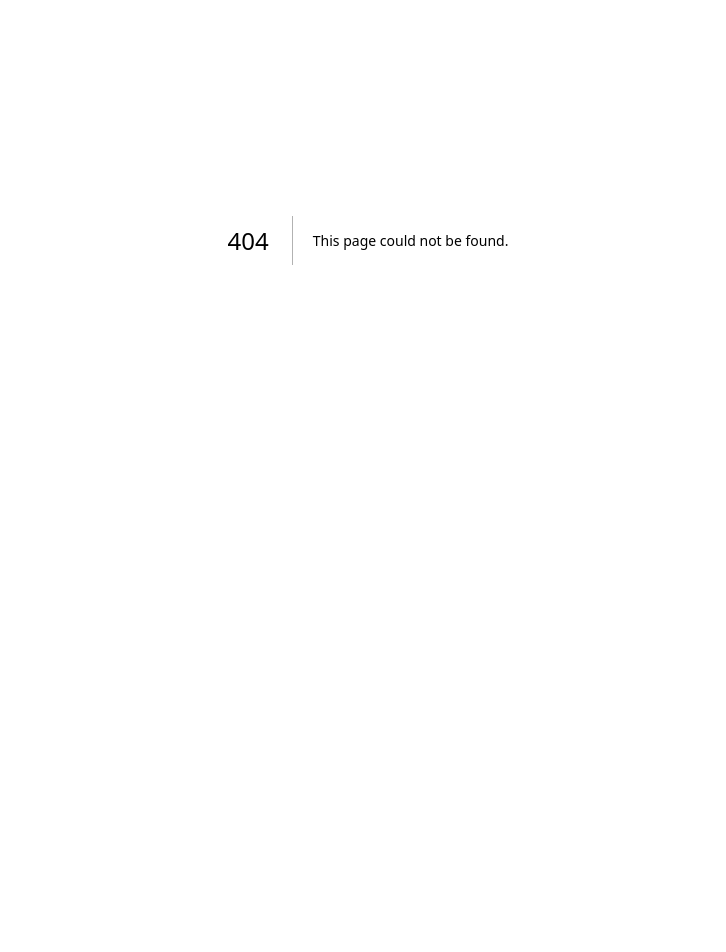
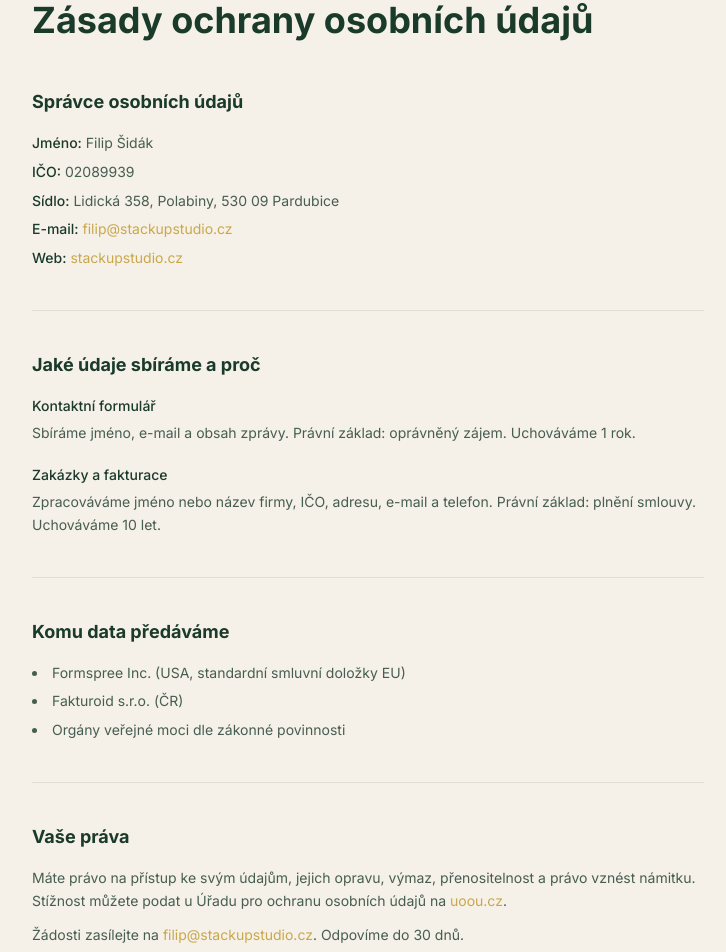
Before and after one commit to filipsidak-arch/stackup-studio-nextjs, a Next.js app: page /gdpr in a window 1280 px wide. Before the commit this address had no page. Shown: the part 160-1112 px from the top of the page, without its empty margins (272-998 px from the left). Before the commit the page ends 800 px from the top, so only its background shows below. Built offline with nearby package versions, Linux system fonts and the light colour scheme.

Commit message:
feat: GDPR stránka, odkaz v patičce

```diff
--- /dev/null
+++ b/app/gdpr/page.tsx
@@ -0,0 +1,133 @@
+import Navbar from "@/components/Navbar";
+
+export const metadata = {
+  title: "Zásady ochrany osobních údajů — Stackup Studio",
+};
+
+export default function GdprPage() {
+  return (
+    <>
+      <Navbar />
+      <main className="bg-[#f5f0e8] min-h-screen pt-32 pb-24 px-6">
+        <div className="max-w-2xl mx-auto">
+          <p className="text-[#c9a84c] text-sm font-medium tracking-[0.2em] uppercase mb-3">
+            Právní informace
+          </p>
+          <h1 className="text-3xl md:text-4xl font-bold text-[#1a3a2a] mb-12">
+            Zásady ochrany osobních údajů
+          </h1>
+
+          <div className="flex flex-col gap-10 text-[#1a3a2a]/80 text-sm leading-relaxed">
+
+            {/* Správce */}
+            <section>
+              <h2 className="text-lg font-bold text-[#1a3a2a] mb-4">Správce osobních údajů</h2>
+              <ul className="flex flex-col gap-1.5">
+                <li><span className="font-medium text-[#1a3a2a]">Jméno:</span> Filip Šidák</li>
+                <li><span className="font-medium text-[#1a3a2a]">IČO:</span> 02089939</li>
+                <li><span className="font-medium text-[#1a3a2a]">Sídlo:</span> Lidická 358, Polabiny, 530 09 Pardubice</li>
+                <li>
+                  <span className="font-medium text-[#1a3a2a]">E-mail:</span>{" "}
+                  <a href="mailto:filip@stackupstudio.cz" className="text-[#c9a84c] hover:underline">
+                    filip@stackupstudio.cz
+                  </a>
+                </li>
+                <li>
+                  <span className="font-medium text-[#1a3a2a]">Web:</span>{" "}
+                  <a href="https://stackupstudio.cz" target="_blank" rel="noopener noreferrer" className="text-[#c9a84c] hover:underline">
+                    stackupstudio.cz
+                  </a>
+                </li>
+              </ul>
+            </section>
+
+            <div className="border-t border-[#1a3a2a]/10" />
+
+            {/* Jaké údaje */}
+            <section>
+              <h2 className="text-lg font-bold text-[#1a3a2a] mb-4">Jaké údaje sbíráme a proč</h2>
+              <div className="flex flex-col gap-5">
+                <div>
+                  <p className="font-medium text-[#1a3a2a] mb-1">Kontaktní formulář</p>
+                  <p>Sbíráme jméno, e-mail a obsah zprávy. Právní základ: oprávněný zájem. Uchováváme 1 rok.</p>
+                </div>
+                <div>
+                  <p className="font-medium text-[#1a3a2a] mb-1">Zakázky a fakturace</p>
+                  <p>Zpracováváme jméno nebo název firmy, IČO, adresu, e-mail a telefon. Právní základ: plnění smlouvy. Uchováváme 10 let.</p>
+                </div>
+              </div>
+            </section>
+
+            <div className="border-t border-[#1a3a2a]/10" />
+
+            {/* Příjemci */}
+            <section>
+              <h2 className="text-lg font-bold text-[#1a3a2a] mb-4">Komu data předáváme</h2>
+              <ul className="flex flex-col gap-1.5 list-disc list-inside">
+                <li>Formspree Inc. (USA, standardní smluvní doložky EU)</li>
+                <li>Fakturoid s.r.o. (ČR)</li>
+                <li>Orgány veřejné moci dle zákonné povinnosti</li>
+              </ul>
+            </section>
+
+            <div className="border-t border-[#1a3a2a]/10" />
+
+            {/* Práva */}
+            <section>
+              <h2 className="text-lg font-bold text-[#1a3a2a] mb-4">Vaše práva</h2>
+              <p className="mb-3">
+                Máte právo na přístup ke svým údajům, jejich opravu, výmaz, přenositelnost a právo vznést námitku.
+                Stížnost můžete podat u Úřadu pro ochranu osobních údajů na{" "}
+                <a href="https://uoou.cz" target="_blank" rel="noopener noreferrer" className="text-[#c9a84c] hover:underline">
+                  uoou.cz
+                </a>.
+              </p>
+              <p>
+                Žádosti zasílejte na{" "}
+                <a href="mailto:filip@stackupstudio.cz" className="text-[#c9a84c] hover:underline">
+                  filip@stackupstudio.cz
+                </a>
+                . Odpovíme do 30 dnů.
+              </p>
+            </section>
+
+            <div className="border-t border-[#1a3a2a]/10" />
+
+            {/* Cookies */}
+            <section>
+              <h2 className="text-lg font-bold text-[#1a3a2a] mb-4">Cookies</h2>
+              <p>
+                Web nepoužívá analytické ani marketingové cookies. Používáme pouze technické cookies
+                nezbytné pro správné fungování webu.
+              </p>
+            </section>
+
+            <div className="border-t border-[#1a3a2a]/10" />
+
+            {/* Bezpečnost */}
+            <section>
+              <h2 className="text-lg font-bold text-[#1a3a2a] mb-4">Bezpečnost</h2>
+              <p>
+                Veškerá data jsou přenášena šifrovaně prostřednictvím HTTPS.
+                Přístup k osobním údajům mají pouze oprávněné osoby.
+              </p>
+            </section>
+
+            <div className="border-t border-[#1a3a2a]/10" />
+
+            {/* Změny */}
+            <section>
+              <h2 className="text-lg font-bold text-[#1a3a2a] mb-4">Změny zásad</h2>
+              <p>
+                Aktuální verze zásad je vždy dostupná na této stránce.
+                Datum poslední aktualizace: březen 2026.
+              </p>
+            </section>
+
+            <p className="text-[#1a3a2a]/40 text-xs pt-2">Platné od března 2026.</p>
+          </div>
+        </div>
+      </main>
+    </>
+  );
+}
--- a/components/Contact.tsx
+++ b/components/Contact.tsx
@@ -156,6 +156,10 @@ export default function Contact() {
       {/* Footer */}
       <div className="max-w-5xl mx-auto mt-20 pt-8 border-t border-[#1a3a2a]/15 text-center text-sm text-[#1a3a2a]/40">
         © {new Date().getFullYear()} Stackup Studio · Filip Šidák
+        <span className="mx-2">·</span>
+        <a href="/gdpr" className="hover:text-[#c9a84c] transition-colors">
+          Zásady ochrany osobních údajů
+        </a>
       </div>
     </section>
   );
```
